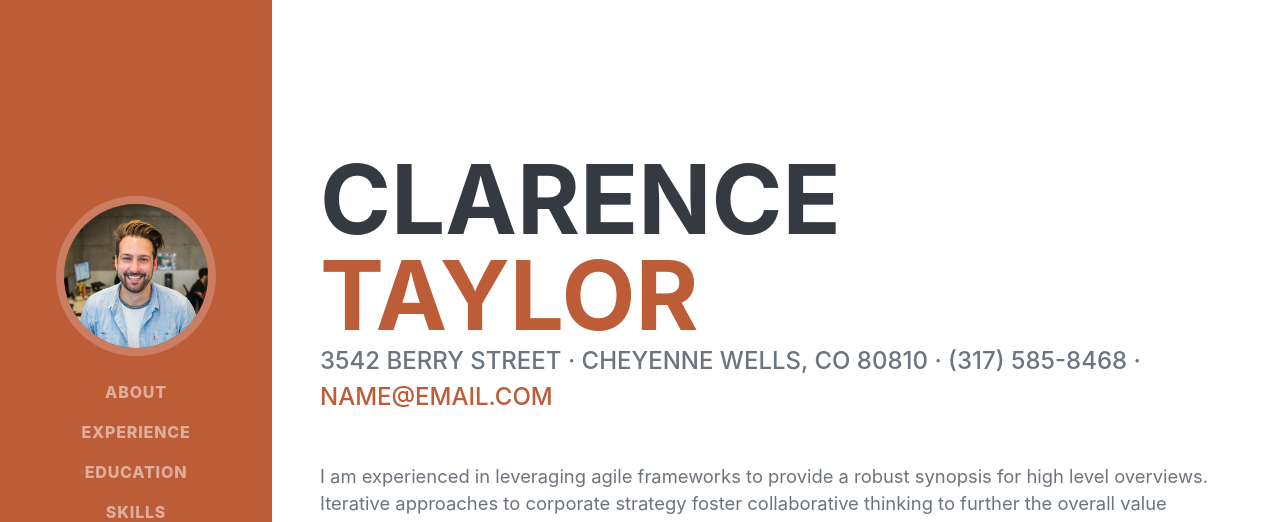
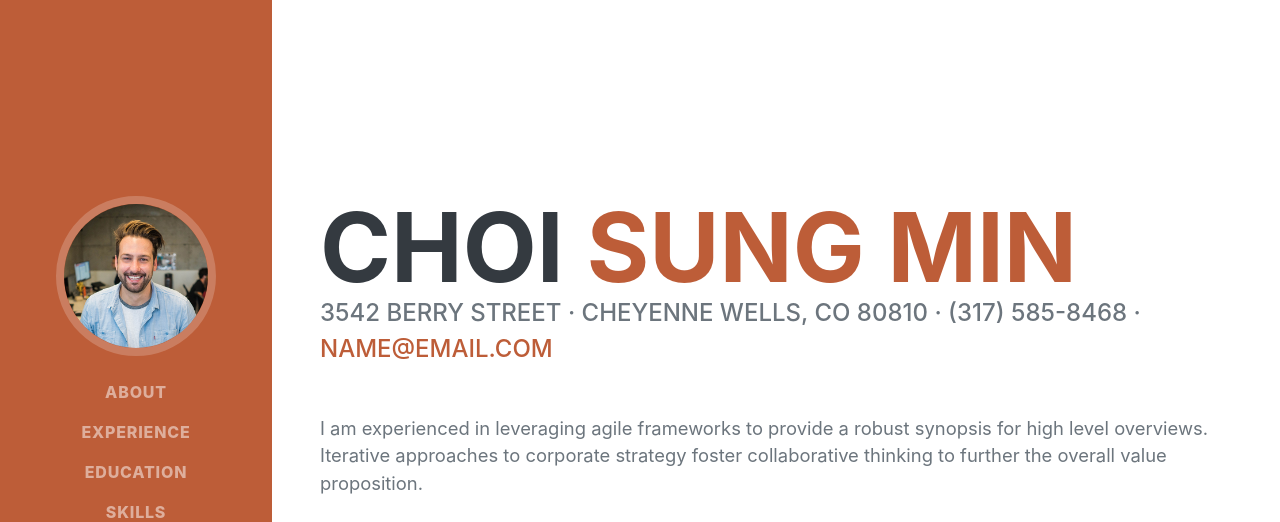
Before and after one commit to SM-create/SM-create.github.io, a plain HTML site: page index.html in a window 1280 px wide. Shown: the top 522 px of the page. Drawn offline with nearby package versions, Linux system fonts and the light colour scheme; a web font is replaced by a local one.

Commit message:
이름수정

```diff
--- a/index.html
+++ b/index.html
@@ -40,8 +40,8 @@
             <section class="resume-section" id="about">
                 <div class="resume-section-content">
                     <h1 class="mb-0">
-                        Clarence
-                        <span class="text-primary">Taylor</span>
+                        Choi
+                        <span class="text-primary">Sung Min</span>
                     </h1>
                     <div class="subheading mb-5">
                         3542 Berry Street · Cheyenne Wells, CO 80810 · (317) 585-8468 ·
```
